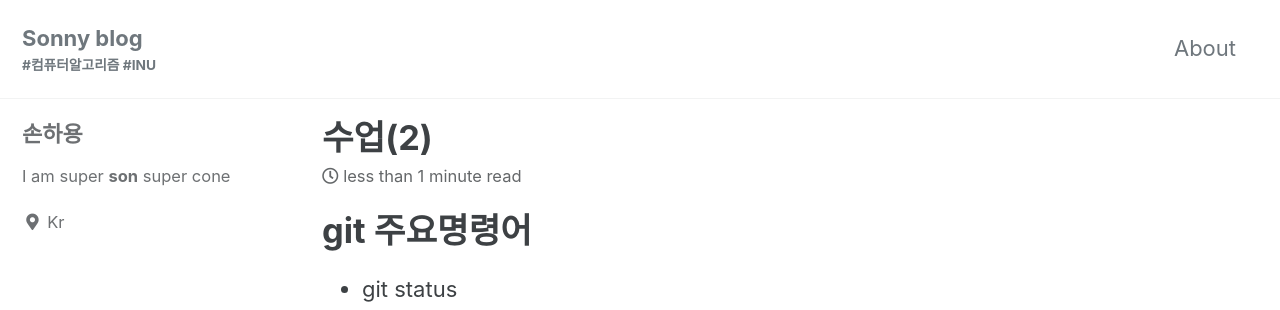
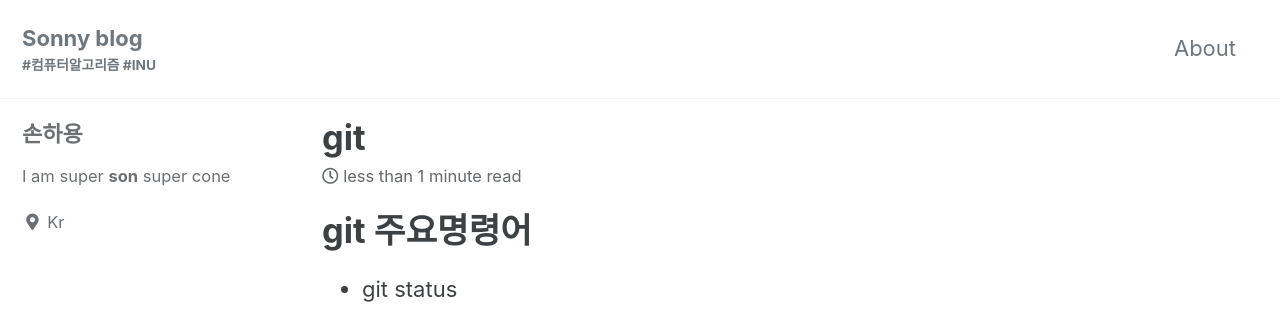
Before and after one commit to hayongson/hayongson.github.io, a Jekyll site: the page built from _posts/2022-03-06-assign2.md, in a window 1280 px wide. Shown: the top 310 px of the page. Built offline with Jekyll 4.4.1, drawn with Linux system fonts in a browser that asks for light colours; cached includes are drawn as plain includes.

Commit message:
Update 2022-03-06-assign2.md

```diff
--- a/_posts/2022-03-06-assign2.md
+++ b/_posts/2022-03-06-assign2.md
@@ -1,6 +1,6 @@
 ---
 layout: single
-title:  "수업(2)"
+title:  "git"
 date:   2020-04-08 10:46:03 +0900
 categories: jekyll update
 ---
```
